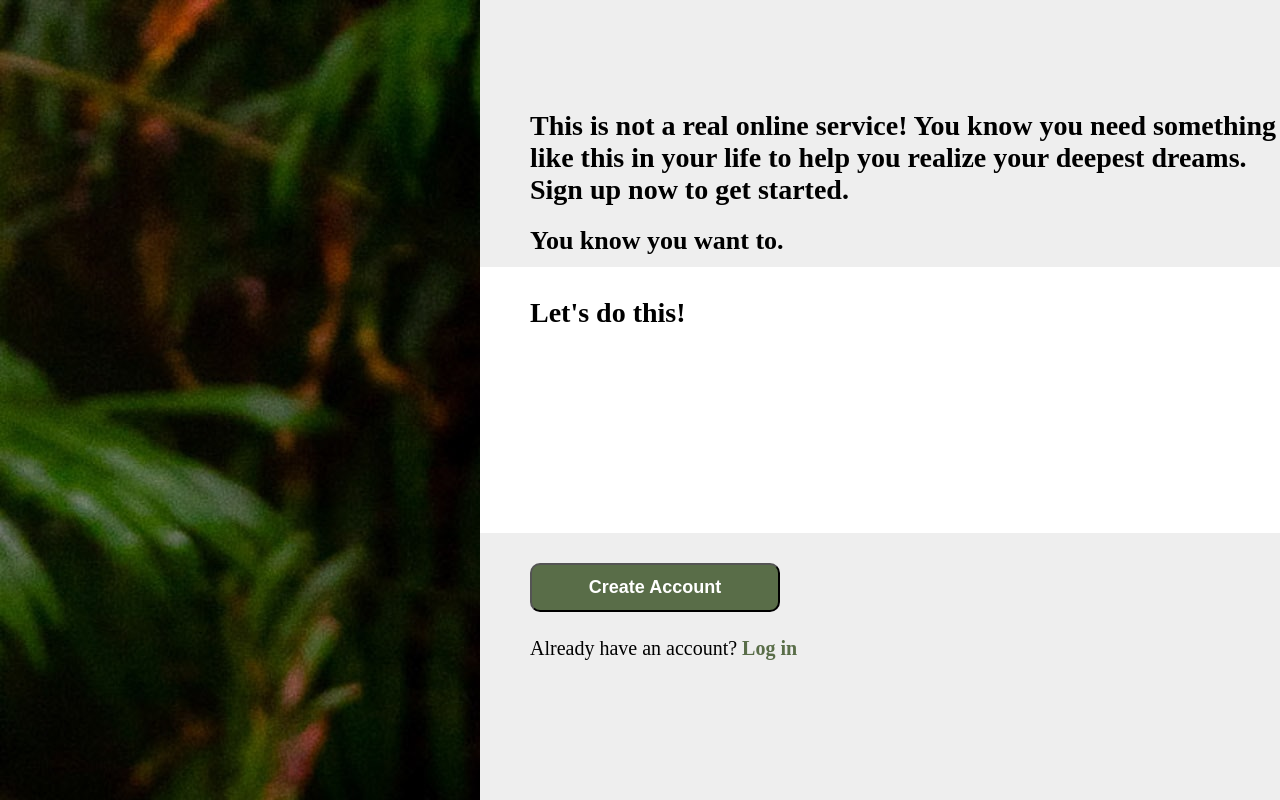
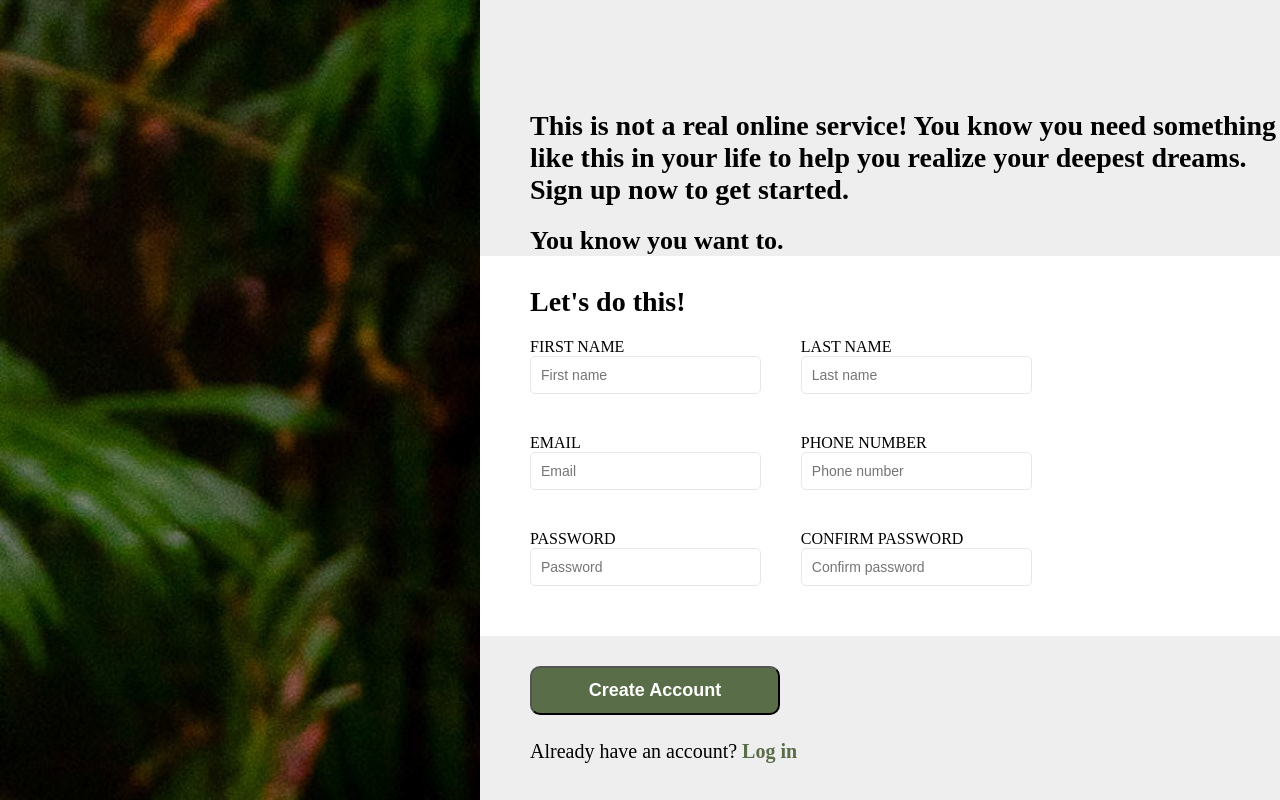
Before and after one commit to LeonardoLima01/odin-sign-up-form, a plain HTML site: page index.html in a window 1280 px wide. Drawn offline with Linux system fonts and the light colour scheme.

Commit message:
Add forms

```diff
--- a/index.html
+++ b/index.html
@@ -21,27 +21,45 @@
 
                 <div class="forms">
                     <div>
-
+                        <form action="">
+                            <label for="firstName">FIRST NAME</label>
+                            <input type="text" name="firstName" id="firstName" placeholder="First name" required>
+                        </form>
                     </div>
                     <div>
-
+                        <form action="">
+                            <label for="firstName">LAST NAME</label>
+                            <input type="text" name="firstName" id="firstName" placeholder="Last name" required>
+                        </form>
                     </div>
                     <div>
-
+                        <form action="">
+                            <label for="firstName">EMAIL</label>
+                            <input type="text" name="firstName" id="firstName" placeholder="Email" required>
+                        </form>
                     </div>
                     <div>
-
+                        <form action="">
+                            <label for="firstName">PHONE NUMBER</label>
+                            <input type="text" name="firstName" id="firstName" placeholder="Phone number" required>
+                        </form>
                     </div>
                     <div>
-
+                        <form action="">
+                            <label for="firstName">PASSWORD</label>
+                            <input type="text" name="firstName" id="firstName" placeholder="Password" required>
+                        </form>
                     </div>
                     <div>
-
+                        <form action="">
+                            <label for="firstName">CONFIRM PASSWORD</label>
+                            <input type="text" name="firstName" id="firstName" placeholder="Confirm password" required>
+                        </form>
                     </div>
                 </div>
             </div>
             <div class="bottom">
-                <button>Create Account</button>
+                <button type="submit">Create Account</button>
                 <div>Already have an account? <span>Log in</span></div>
             </div>
         </div>
--- a/style.css
+++ b/style.css
@@ -89,7 +89,40 @@ body{
 }
 
 .mid>.title{
-    margin: 30px 0px 0px 50px;
+    margin: 30px 0px 10px 50px;
     font-size: 28px;
     font-weight: bold;
 }
+
+.forms>div>form{
+    display: flex;
+    flex-direction: column;
+    padding: 10px;
+}
+
+.forms{
+    display: flex;
+    flex-wrap: wrap;
+    margin-left: 40px;
+    margin-bottom: 40px;
+    gap: 20px;
+}
+
+.forms>div{
+    flex-basis: 33%;
+}
+
+input{
+    padding: 10px;
+    font-size: 14px;
+    border-radius: 5px;
+    border: 1px solid #E5E7EB;
+}
+
+input:focus{
+    border: 2px solid red !important;
+}
+
+form{
+    padding: 0px;
+}
```
